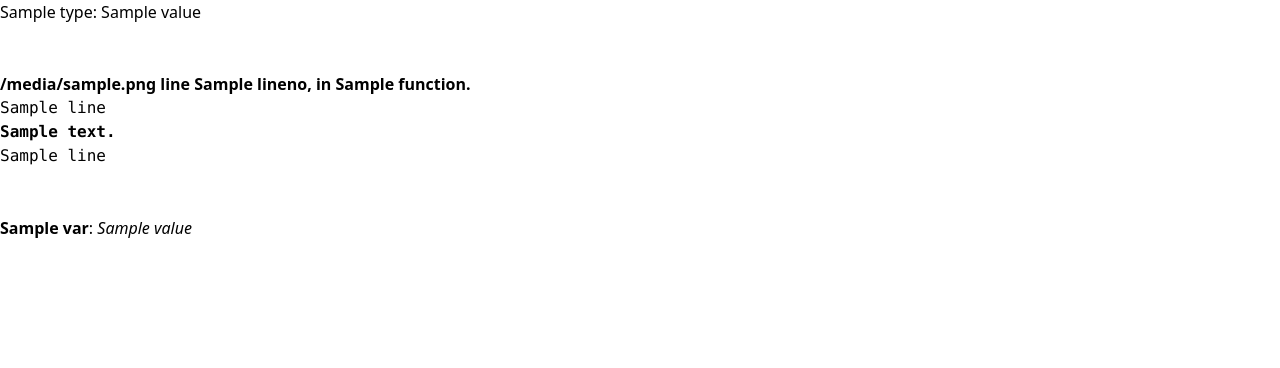
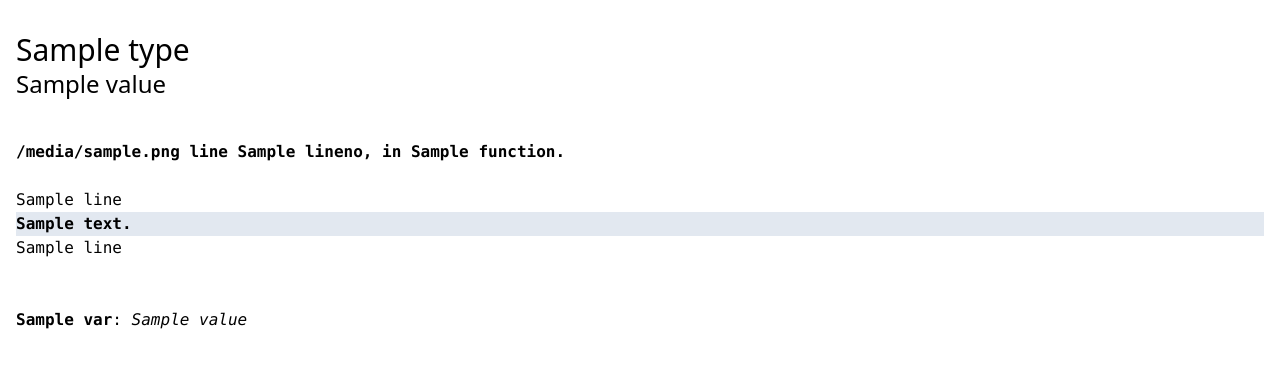
Before and after one commit to bugsink/bugsink, a Django app: template events/templates/events/event_detail.html in a window 1280 px wide. Shown: the top 368 px of the page. Run offline with Django 4.2, Linux system fonts and the light colour scheme; the template is opened without the code that fills it: most values are stand-ins (such as "Sample title", 1, 10 or a date in 2020); some libraries are stand-ins or nearby versions.

Commit message:
Some styling for tracebacks

```diff
--- a/events/templates/events/event_detail.html
+++ b/events/templates/events/event_detail.html
@@ -5,29 +5,31 @@
 </head>
 <body>
 
+<div class="flex justify-center items-center">
+
+    <div class="w-[96rem] p-4">
 
 {% for exception in exceptions %}
-    <h1>{{ exception.type }}: {{ exception.value }}</h1>
-    <b>{{ parsed_data.request.url }}</b><br>
+    <h1 class="text-3xl mt-4">{{ exception.type }}</h1>
+    <div class="text-2xl">{{ exception.value }}</div>
+    <div class="italic mt-4">{{ parsed_data.request.method }} {{ parsed_data.request.url }}</div><br>
 
     {% for frame in exception.stacktrace.frames %}
 
-        <p>
-            <br>
-            <b>{{ frame.filename }} line {{ frame.lineno }}, in {{ frame.function }}.</b><br>
+        <div class="font-mono">
+            <div class="font-bold">{{ frame.filename }} line {{ frame.lineno }}, in {{ frame.function }}.</div>
 
-            <pre>
+            <div class="whitespace-pre-wrap">
 {% for line in frame.pre_context %}{{ line }}
-{% endfor %}<b>{{ frame.context_line }}</b>
-{% for line in frame.post_context %}{{ line }}
+{% endfor %}<div class="font-bold bg-slate-200 w-full">{{ frame.context_line }}</div>{% for line in frame.post_context %}{{ line }}
 {% endfor %}
-            </pre>
+            </div>
 
             {% for var, value in frame.vars.items %}
             <b>{{ var }}</b>: <i>{{ value }}</i></br>
             {% endfor %}
 
-        </p>
+        </div>
 
     {% endfor %}
 
@@ -35,6 +37,9 @@
 
 {% endfor %}
 
+    </div>
+
+</div>
 
 </body>
 </html>
--- a/theme/static/css/dist/styles.css
+++ b/theme/static/css/dist/styles.css
@@ -779,9 +779,25 @@ select {
   position: sticky;
 }
 
+.m-4 {
+  margin: 1rem;
+}
+
 .mx-auto {
   margin-left: auto;
   margin-right: auto;
+}
+
+.mt-2 {
+  margin-top: 0.5rem;
+}
+
+.mt-4 {
+  margin-top: 1rem;
+}
+
+.mt-8 {
+  margin-top: 2rem;
 }
 
 .block {
@@ -816,6 +832,30 @@ select {
   height: 100vh;
 }
 
+.w-72 {
+  width: 18rem;
+}
+
+.w-96 {
+  width: 24rem;
+}
+
+.w-\[32rem\] {
+  width: 32rem;
+}
+
+.w-\[64rem\] {
+  width: 64rem;
+}
+
+.w-\[96rem\] {
+  width: 96rem;
+}
+
+.w-full {
+  width: 100%;
+}
+
 .border-collapse {
   border-collapse: collapse;
 }
@@ -836,6 +876,10 @@ select {
   justify-content: center;
 }
 
+.whitespace-pre-wrap {
+  white-space: pre-wrap;
+}
+
 .border {
   border-width: 1px;
 }
@@ -843,6 +887,25 @@ select {
 .bg-gray-50 {
   --tw-bg-opacity: 1;
   background-color: rgb(249 250 251 / var(--tw-bg-opacity));
+}
+
+.bg-red-500 {
+  --tw-bg-opacity: 1;
+  background-color: rgb(239 68 68 / var(--tw-bg-opacity));
+}
+
+.bg-slate-300 {
+  --tw-bg-opacity: 1;
+  background-color: rgb(203 213 225 / var(--tw-bg-opacity));
+}
+
+.bg-slate-200 {
+  --tw-bg-opacity: 1;
+  background-color: rgb(226 232 240 / var(--tw-bg-opacity));
+}
+
+.p-4 {
+  padding: 1rem;
 }
 
 .text-center {
@@ -853,9 +916,49 @@ select {
   font-family: ui-serif, Georgia, Cambria, "Times New Roman", Times, serif;
 }
 
+.font-mono {
+  font-family: ui-monospace, SFMono-Regular, Menlo, Monaco, Consolas, "Liberation Mono", "Courier New", monospace;
+}
+
 .text-5xl {
   font-size: 3rem;
   line-height: 1;
+}
+
+.text-3xl {
+  font-size: 1.875rem;
+  line-height: 2.25rem;
+}
+
+.text-lg {
+  font-size: 1.125rem;
+  line-height: 1.75rem;
+}
+
+.text-xl {
+  font-size: 1.25rem;
+  line-height: 1.75rem;
+}
+
+.text-2xl {
+  font-size: 1.5rem;
+  line-height: 2rem;
+}
+
+.font-bold {
+  font-weight: 700;
+}
+
+.font-black {
+  font-weight: 900;
+}
+
+.font-extrabold {
+  font-weight: 800;
+}
+
+.italic {
+  font-style: italic;
 }
 
 .leading-normal {
```
